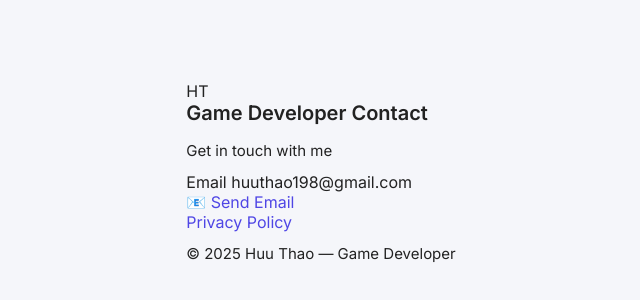
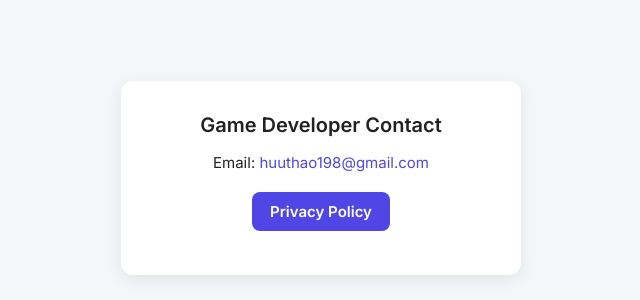
Before and after one commit to huuthao198/huuthao198.github.io, a plain HTML site: page index.html in a window 1280 px wide. Shown: the part 222-522 px from the top of the page, without its empty margins (319-959 px from the left). Drawn offline with Linux system fonts and the light colour scheme.

Commit message:
Update index.html

```diff
--- a/index.html
+++ b/index.html
@@ -7,31 +7,10 @@
     <link rel="stylesheet" href="style.css">
   </head>
   <body>
-    <div class="container">
-      <div class="header">
-        <div class="logo-blob">HT</div>
-        <div>
-          <h1>Game Developer Contact</h1>
-          <p class="lead">Get in touch with me</p>
-        </div>
-      </div>
-
-      <div class="info-list">
-        <div class="info-row">
-          <span class="label">Email</span>
-          <span class="value">huuthao198@gmail.com</span>
-        </div>
-      </div>
-
-      <a class="mail-button" href="mailto:huuthao198@gmail.com">
-        📧 Send Email
-      </a>
-
-      <div>
-        <a class="privacy" href="https://sites.google.com/view/gacondev-privacy-policy">Privacy Policy</a>
-      </div>
-
-      <p class="footer-note">© 2025 Huu Thao — Game Developer</p>
-    </div>
+    <main class="card">
+      <h1>Game Developer Contact</h1>
+      <p>Email: <a href="mailto:huuthao198@gmail.com">huuthao198@gmail.com</a></p>
+      <p><a class="btn" href="https://sites.google.com/view/gacondev-privacy-policy">Privacy Policy</a></p>
+    </main>
   </body>
 </html>
```
